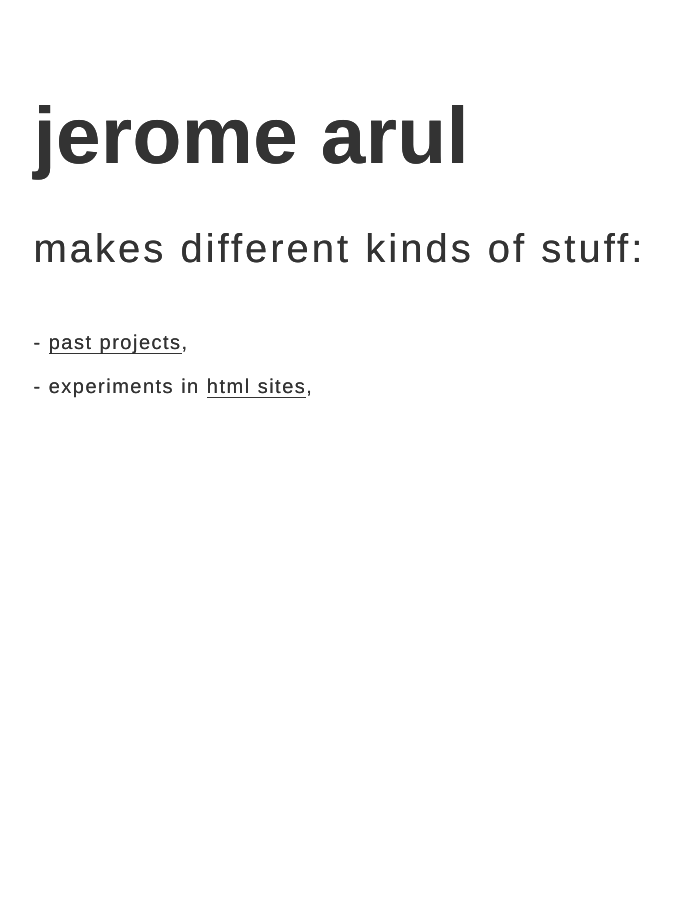
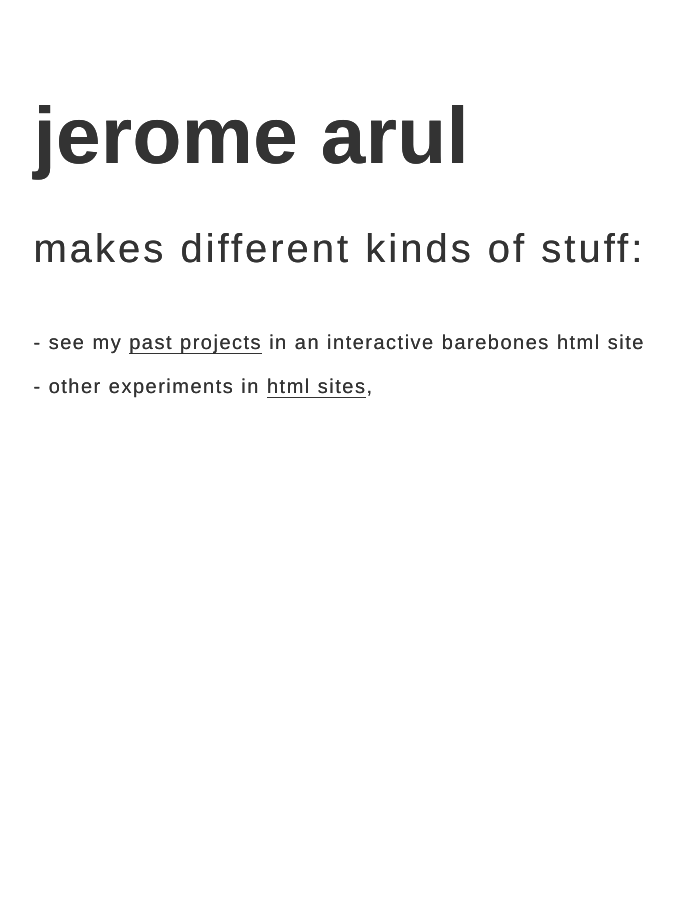
Before and after one commit to jeromearul/jeromearul.github.io, a Jekyll site: the page stuff.html, which Jekyll copies as it is, in a window 1280 px wide. Shown: the whole page, without its empty margins (63-737 px from the left). Built offline with Jekyll 4.4.1, drawn with Linux system fonts in a browser that asks for light colours.

Commit message:
more editorial

```diff
--- a/stuff.html
+++ b/stuff.html
@@ -15,8 +15,8 @@
 <div class="wrapper">
 		<h1>jerome arul</h1>
 		<p class="secondary">makes different kinds of stuff:</p>
-		<p>- <a href="stuff/pastprojects/pastprojects.html" target="_blank">past projects</a>,</p>
-		<p>- experiments in <a href="stuff/airplanes.html" target="_blank">html sites</a>,</p>
+		<p>- see my <a href="stuff/pastprojects/pastprojects.html" target="_blank">past projects</a> in an interactive barebones html site</p>
+		<p>- other experiments in <a href="stuff/airplanes.html" target="_blank">html sites</a>,</p>
 		<!--<p>uses <a href="http://twitter.com/jerome_arul" target="_blank">twitter</a> and <a href="mailto:jerome.arul@gmail.com">email</a>,</p>
         <p>and makes <a href="/stuff.html">stuff</a>.</p> -->
 </div>
```
